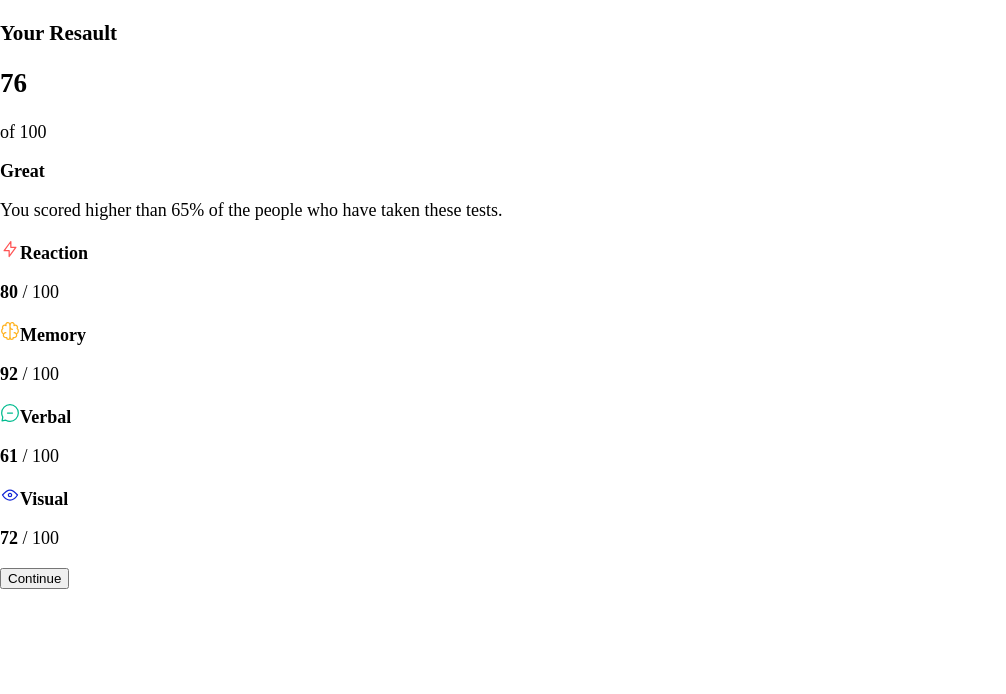
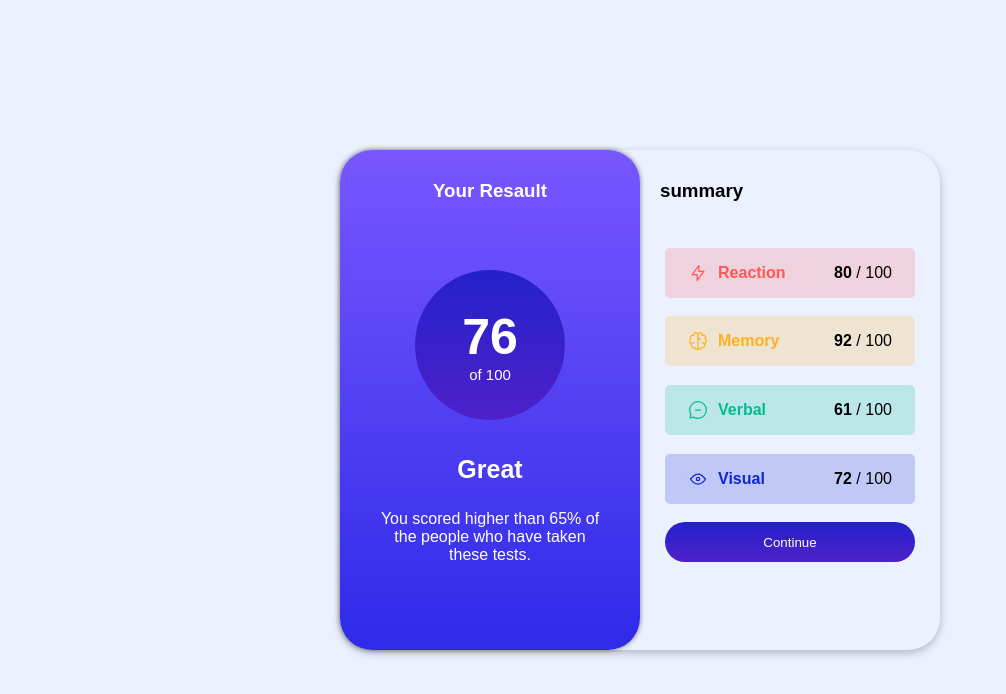
Before and after one commit to sepehr-amooei/results-summary-component, a React (Create React App) app: page / in a window 1280 px wide. Shown: the top 694 px of the page, without its empty margins (0-1006 px from the left). Built offline with nearby package versions, Linux system fonts and the light colour scheme.

Commit message:
css part

```diff
--- a/src/App.js
+++ b/src/App.js
@@ -8,15 +8,17 @@ function App() {
         <section className="resault">
           <h3>Your Resault</h3>
           <div className="circle">
-            <h1>76</h1>
-            <p>of 100</p>
+            <h1 style={{ fontSize: "50px" }}>76</h1>
+            <p style={{ fontSize: "15px" }}>of 100</p>
           </div>
-          <b>Great</b>
+          <b style={{ fontSize: "25px" }}>Great</b>
           <p className="info">
-            You scored higher than 65% of the people who have taken these tests.
+            You scored higher than 65% of <br /> the people who have taken
+            <br /> these tests.
           </p>
         </section>
         <section className="summary">
+          <h3>summary</h3>
           <SummaryItems />
           <button className="btn">Continue</button>
         </section>
--- a/src/index.css
+++ b/src/index.css
@@ -1,10 +1,122 @@
-body {
-  margin: 0;
-  font-size: 18px;
-  font-weight: 500, 600, 700;
+:root {
+  --Light-red: rgb(255, 87, 87);
+  --Orangey-yellow: rgb(255, 176, 31);
+  --Green-teal: rgb(0, 189, 145);
+  --Cobalt-blue: rgb(17, 37, 212);
+
+  --Light-slate-blue: hsl(252, 100%, 67%);
+  --Light-royal-blue: hsl(241, 81%, 54%);
+  --Violet-blue: hsla(256, 72%, 46%, 1);
+  --Persian-blue: hsla(241, 72%, 46%, 0);
+
+  --Whight: hsl(0, 0%, 100%);
+  --Pale-blue: hsl(221, 100%, 96%);
+  --Light-lavender: hsl(241, 100%, 89%);
+  --Dark-gray-blue: hsl(244, 30%, 27%);
 }
 
-code {
-  font-family: source-code-pro, Menlo, Monaco, Consolas, "Courier New",
-    monospace;
+* {
+  padding: 0;
+  margin: 0;
+  box-sizing: border-box;
+  font-family: sans-serif;
 }
+body {
+  min-height: 100vh;
+  display: flex;
+  align-items: center;
+  justify-content: center;
+  background: var(--Pale-blue);
+}
+.card {
+  box-shadow: rgba(0, 0, 0, 0.24) 0px 3px 8px;
+  border-radius: 2rem;
+}
+.card-container {
+  display: flex;
+  flex-direction: row;
+  width: 600px;
+  height: 500px;
+}
+.resault {
+  padding: 30px 0px;
+  width: 300px;
+  color: white;
+  text-align: center;
+  background: linear-gradient(hsl(252, 100%, 67%), hsl(241, 81%, 54%));
+  border-radius: 2rem;
+  box-shadow: rgba(0, 0, 0, 0.5) 0px 0px 5px;
+  display: grid;
+  grid-template-rows: 0.5fr 2fr 0.5fr 1fr;
+}
+.circle {
+  background: linear-gradient(hsla(241, 72%, 46%), hsla(256, 72%, 46%, 1));
+  width: 150px;
+  height: 150px;
+  border-radius: 50%;
+  justify-self: center;
+  align-self: center;
+  display: flex;
+  flex-direction: column;
+  justify-content: center;
+  align-items: center;
+}
+.summary {
+  text-align: start;
+  padding: 30px 20px;
+  width: 300px;
+  display: grid;
+  grid-row: 3;
+  grid-template-rows: 1fr 6fr 2fr;
+}
+.rows {
+  display: flex;
+  flex-direction: column;
+  justify-content: space-evenly;
+  align-items: center;
+}
+.row {
+  height: 50px;
+  width: 250px;
+  border-radius: 5px;
+  justify-self: center;
+  align-self: center;
+  display: flex;
+  flex-direction: row;
+  justify-content: space-around;
+  align-items: center;
+}
+.reaction {
+  background: rgba(257, 87, 87, 0.2);
+}
+.reaction:first-child {
+  color: var(--Light-red);
+}
+.memory {
+  background: rgba(255, 176, 31, 0.2);
+  color: var(--Orangey-yellow);
+}
+.verbal {
+  background: rgba(0, 189, 145, 0.2);
+  color: var(--Green-teal);
+}
+.visual {
+  background: rgba(17, 37, 212, 0.2);
+  color: var(--Cobalt-blue);
+}
+.badge {
+  display: flex;
+  align-items: center;
+  width: 100px;
+  column-gap: 10px;
+}
+.btn {
+  color: white;
+  background: linear-gradient(hsla(241, 72%, 46%), hsla(256, 72%, 46%, 1));
+  height: 40px;
+  width: 250px;
+  border-radius: 30px;
+  justify-self: center;
+  cursor: pointer;
+  border: none;
+}
--- a/src/summaryItems.jsx
+++ b/src/summaryItems.jsx
@@ -15,9 +15,12 @@ class SummaryItems extends Component {
     return (
       <div className="rows">
         {items.map((item) => (
-          <div className="row" key={item.category}>
+          <div
+            className={`row ${item.category.toLowerCase()}`}
+            key={item.category}
+          >
             <Badge icon={item.icon} category={item.category} />
-            <p>
+            <p style={{ color: "black" }}>
               <b>{item.score}</b> / 100
             </p>
           </div>
```
